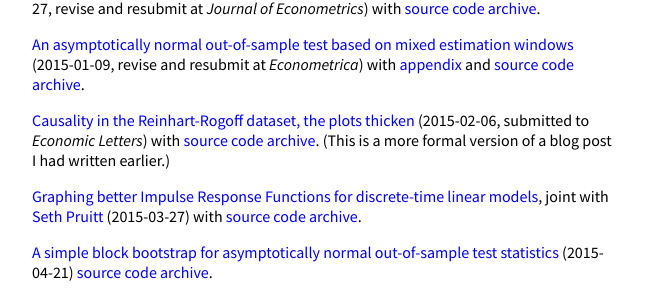
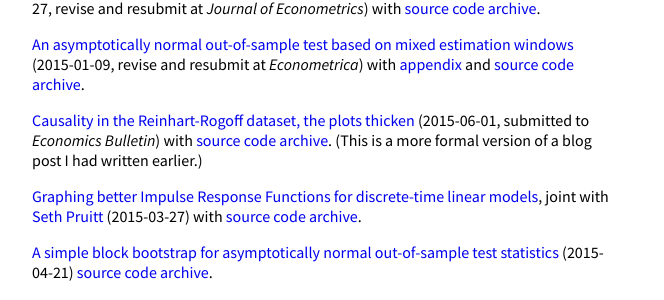
Before and after one commit to mmkuang/grayclhn.github.io, a Jekyll site: the page built from index.md, in a window 1280 px wide. Shown: the part 927-1227 px from the top of the page, without its empty margins (0-664 px from the left). Built offline with Jekyll 4.4.1, drawn with Linux system fonts in a browser that asks for light colours; Markdown is read by kramdown in place of the engine named in the settings.

Commit message:
Bump reinhart rogoff paper to next version

```diff
--- a/index.md
+++ b/index.md
@@ -92,9 +92,9 @@ Working papers
 [source code archive](dl/calhoun_mixedwindow_v2015-04-23.zip).
 <!-- [Private git repository](https://git.ece.iastate.edu/gcalhoun/mixedwindow) -->
 
-[Causality in the Reinhart-Rogoff dataset, the plots thicken](dl/calhoun_rrgraphics_v2015-02-06.pdf)
-(2015-02-06, submitted to *Economic Letters*) with
-[source code archive](dl/calhoun_rrgraphics_v2015-02-06.zip).
+[Causality in the Reinhart-Rogoff dataset, the plots thicken](dl/calhoun_rrgraphics_v2015-06-01.pdf)
+(2015-06-01, submitted to *Economics Bulletin*) with
+[source code archive](dl/calhoun_rrgraphics_v2015-06-01.zip).
 (This is a more formal version of a blog post I had written earlier.)
 <!-- [Private git repository](https://git.ece.iastate.edu/gcalhoun/rr_graphics) -->
 
```
Also changed, not shown: 4 other files.
